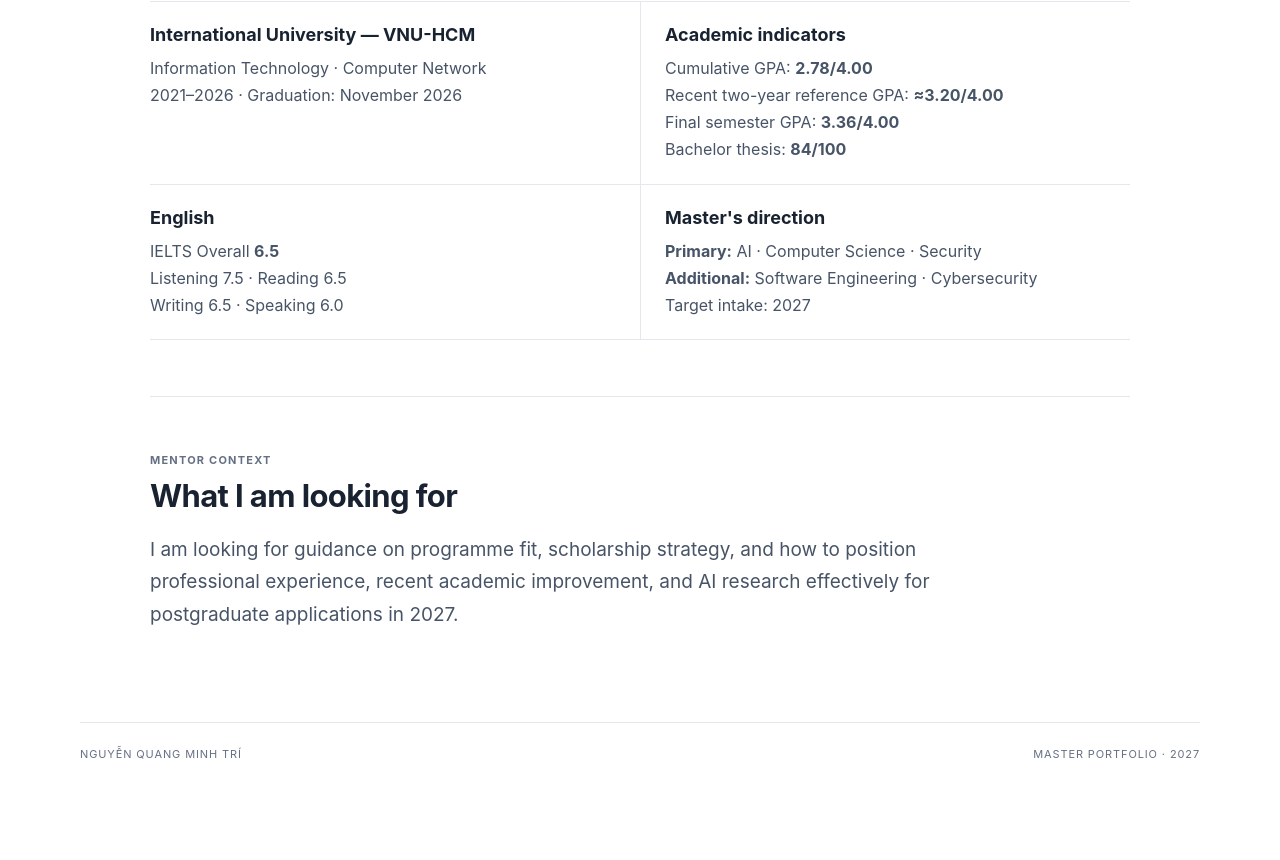
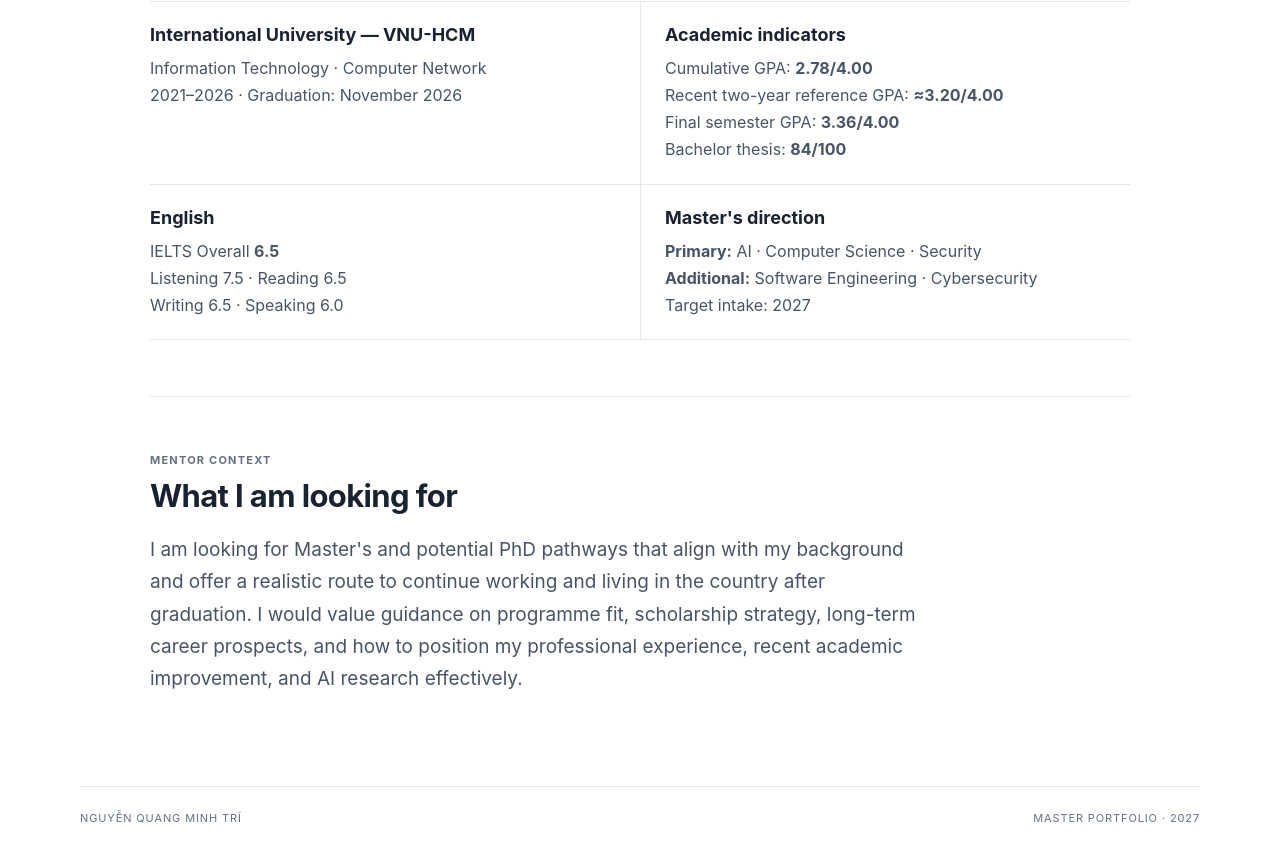
Before and after one commit to minhtri2k3/master-cv, a React (Vite) app: page / in a window 1280 px wide. Shown: the part 3344-4204 px from the top of the page. Before the commit the page ends 4139 px from the top, so only its background shows below. Built offline with nearby package versions, Linux system fonts and the light colour scheme.

Commit message:
feat: looking for

```diff
--- a/src/main.jsx
+++ b/src/main.jsx
@@ -150,7 +150,7 @@
         <section className="closing reveal" data-reveal>
           <div className="section-label">Mentor context</div>
           <h2>What I am looking for</h2>
-          <p>I am looking for guidance on programme fit, scholarship strategy, and how to position professional experience, recent academic improvement, and AI research effectively for postgraduate applications in 2027.</p>
+          <p>I am looking for Master's and potential PhD pathways that align with my background and offer a realistic route to continue working and living in the country after graduation. I would value guidance on programme fit, scholarship strategy, long-term career prospects, and how to position my professional experience, recent academic improvement, and AI research effectively.</p>
         </section>
       </article>
     </main>
```
